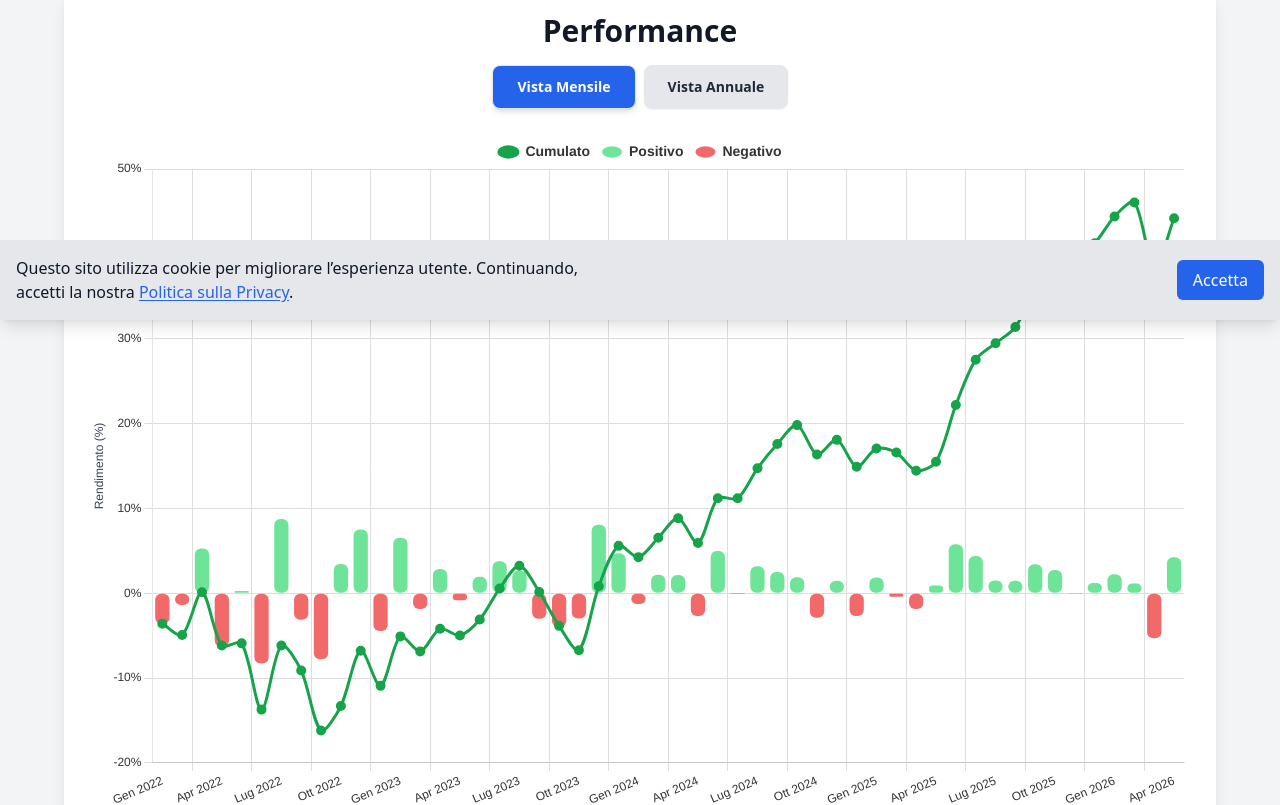
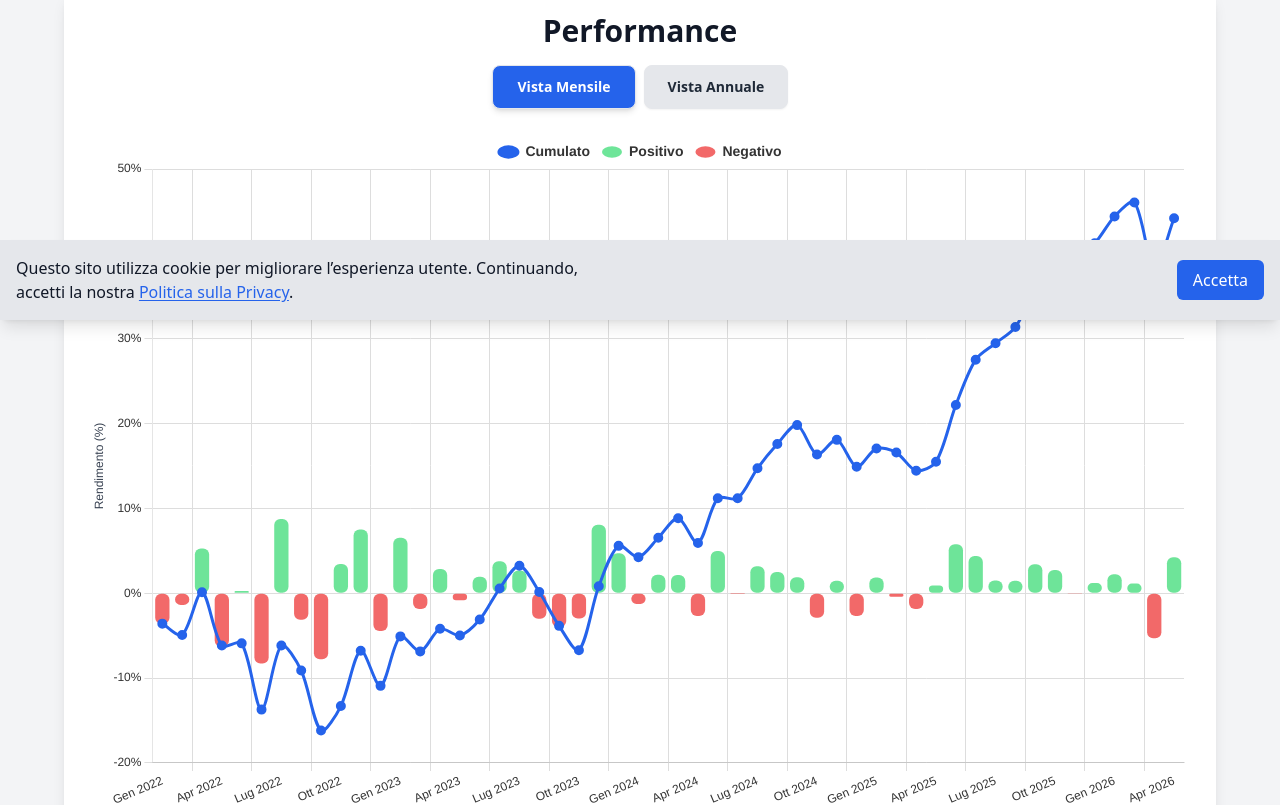
Before and after one commit to DanieleMasone/ingdanielemasone, a React (Vite) app: page /trading in a window 1280 px wide. Shown: the part 480-1285 px from the top of the page. Built offline with nearby package versions, Linux system fonts and the light colour scheme.

Commit message:
feat: TradingPerformanceChart

```diff
--- a/src/components/ui/tradingPerformanceChart/TradingPerformanceChart.jsx
+++ b/src/components/ui/tradingPerformanceChart/TradingPerformanceChart.jsx
@@ -88,7 +88,8 @@ const getCumulativeReturns = (returns) => {
  * accessible image label, provides a visually hidden data table for assistive
  * technologies, and renders a localized summary of returns below the chart. Missing
  * values use compact visible labels and extended assistive labels. The legend uses
- * filled markers and moves below the chart on small screens to preserve readable
+ * filled markers, keeps cumulative returns blue to distinguish them from positive
+ * and negative bars, and moves below the chart on small screens to preserve readable
  * axis spacing.
  *
  * Translations are provided by `react-i18next`.
@@ -209,13 +210,11 @@ export function TradingPerformanceChart({
         [isMonthly, monthlyPoints, annualReturns]
     );
     const cumulative = useMemo(() => getCumulativeReturns(chartReturns), [chartReturns]);
-    const cumulativeColor = useMemo(() => {
-        const last = cumulative.filter(isValidReturn).at(-1) ?? 0;
-
-        return last >= 0
-            ? isDark ? '#7ee787' : '#16a34a'
-            : isDark ? '#ff6b81' : '#dc2626';
-    }, [cumulative, isDark]);
+    const chartColors = useMemo(() => ({
+        cumulative: isDark ? '#93c5fd' : '#2563eb',
+        positive: isDark ? 'rgba(126, 231, 135, 0.8)' : 'rgba(74, 222, 128, 0.8)',
+        negative: isDark ? 'rgba(255, 99, 132, 0.8)' : 'rgba(239, 68, 68, 0.8)',
+    }), [isDark]);
     const positive = useMemo(() => chartReturns.map(value => value > 0 ? value : null), [chartReturns]);
     const negative = useMemo(() => chartReturns.map(value => value < 0 ? value : null), [chartReturns]);
     const chartAriaLabel = `${t('performance_title')} - ${t(isMonthly ? 'performance_view_monthly' : 'performance_view_annual')}`;
@@ -233,13 +232,13 @@ export function TradingPerformanceChart({
                 type: 'line',
                 label: String(t('performance_cumulative')),
                 data: cumulative,
-                borderColor: cumulativeColor,
-                backgroundColor: cumulativeColor,
+                borderColor: chartColors.cumulative,
+                backgroundColor: chartColors.cumulative,
                 borderWidth: 3,
                 fill: false,
                 order: 1,
-                pointBackgroundColor: cumulativeColor,
-                pointBorderColor: cumulativeColor,
+                pointBackgroundColor: chartColors.cumulative,
+                pointBorderColor: chartColors.cumulative,
                 pointBorderWidth: 2,
                 pointRadius: windowWidth < 640 ? 1 : 4,
                 pointHoverRadius: windowWidth < 640 ? 3 : 6,
@@ -251,7 +250,7 @@ export function TradingPerformanceChart({
                 type: 'bar',
                 label: String(t('performance_positive')),
                 data: positive,
-                backgroundColor: isDark ? 'rgba(126, 231, 135, 0.8)' : 'rgba(74, 222, 128, 0.8)',
+                backgroundColor: chartColors.positive,
                 borderRadius: 6,
                 borderSkipped: false,
                 grouped: false,
@@ -263,7 +262,7 @@ export function TradingPerformanceChart({
                 type: 'bar',
                 label: String(t('performance_negative')),
                 data: negative,
-                backgroundColor: isDark ? 'rgba(255, 99, 132, 0.8)' : 'rgba(239, 68, 68, 0.8)',
+                backgroundColor: chartColors.negative,
                 borderRadius: 6,
                 borderSkipped: false,
                 grouped: false,
@@ -271,7 +270,7 @@ export function TradingPerformanceChart({
                 order: 2,
             },
         ],
-    }), [chartLabels, cumulative, cumulativeColor, isDark, isMonthly, negative, positive, t, windowWidth]);
+    }), [chartColors, chartLabels, cumulative, isMonthly, negative, positive, t, windowWidth]);
 
     const options = useMemo(() => ({
         responsive: true,
```
Also changed, not shown: 1 other file (tests, documents, lock files or other folders).
